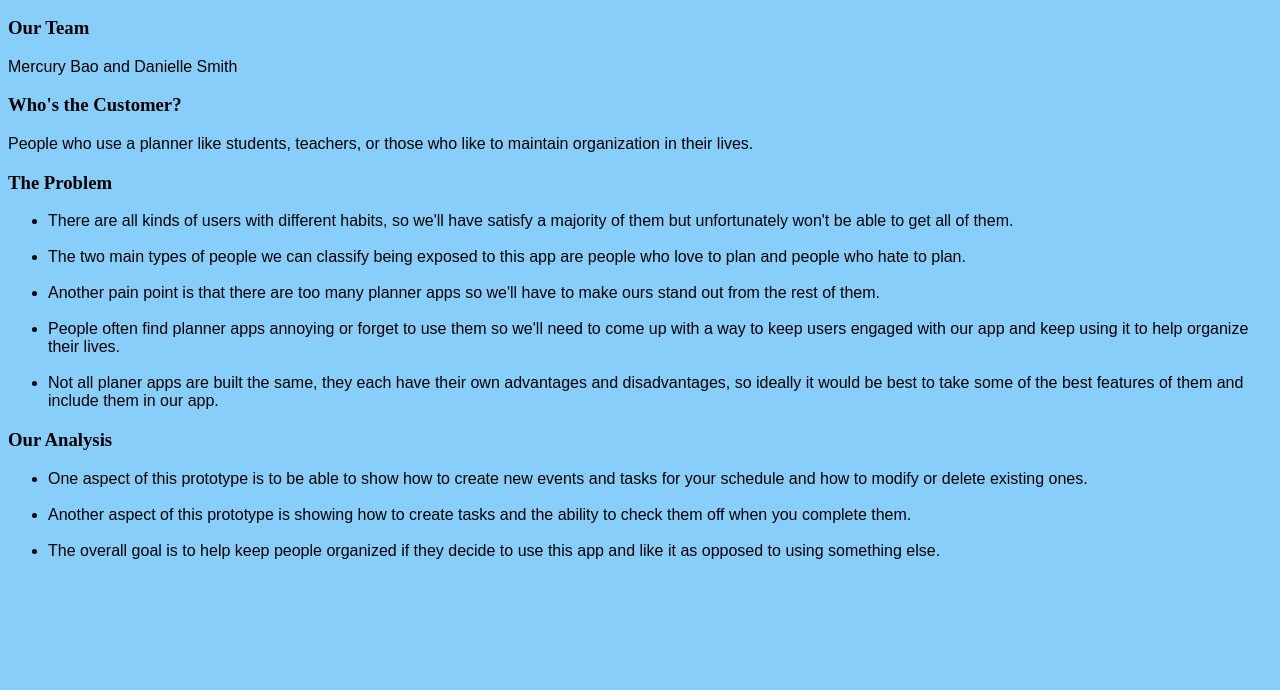
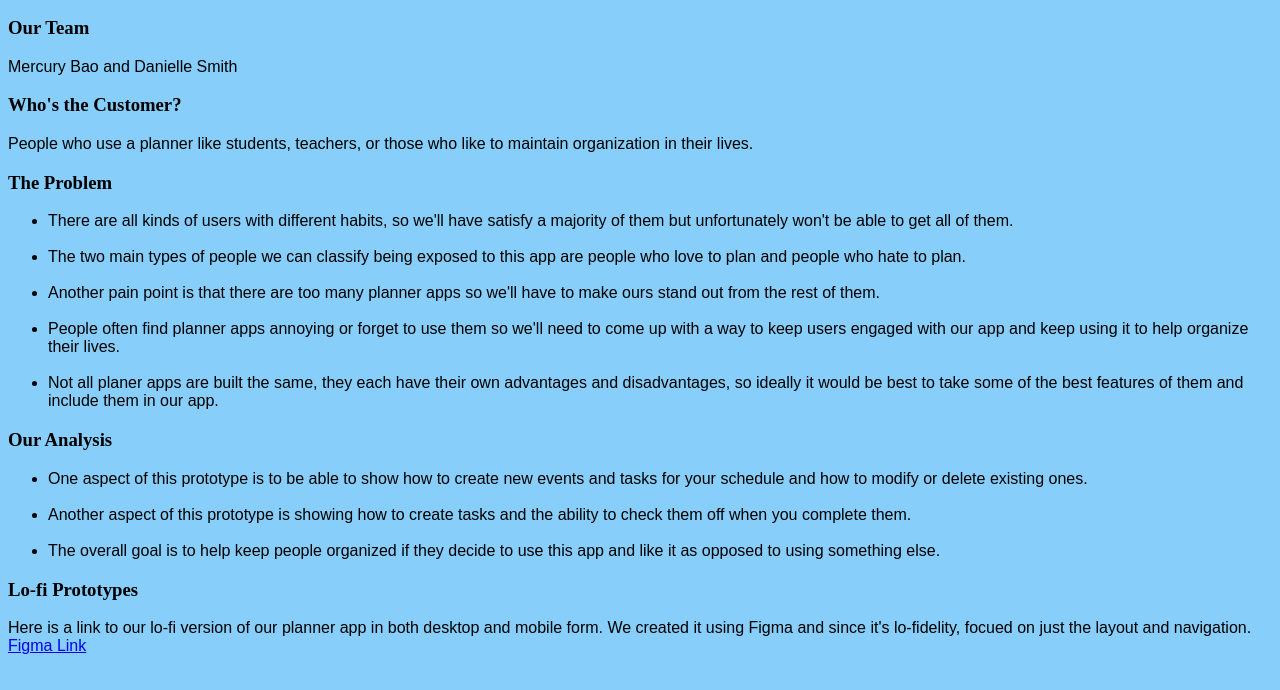
Before and after one commit to snowydanielle/Prototyping-and-Usability-hw-project, a plain HTML site: page index.html in a window 1280 px wide. Shown: the part 110-800 px from the top of the page. Drawn offline with Linux system fonts and the light colour scheme.

Commit message:
Add files via upload
hw 2 added on as Figma Link

```diff
--- a/index.html
+++ b/index.html
@@ -51,6 +51,13 @@
         </uL>
     </p>
 
+    <h3>Lo-fi Prototypes</h3>
+    <p>
+        Here is a link to our lo-fi version of our planner app in both desktop and mobile form.
+        We created it using Figma and since it's lo-fidelity, focued on just the layout and navigation.
+        <a href="https://www.figma.com/file/92vsi3YWk7UWMoAP1Rx6IP/ISTE264-hw2-team4?node-id=0%3A1">Figma Link</a>
+    </p>
+
 </body>
 
 </html>
```
